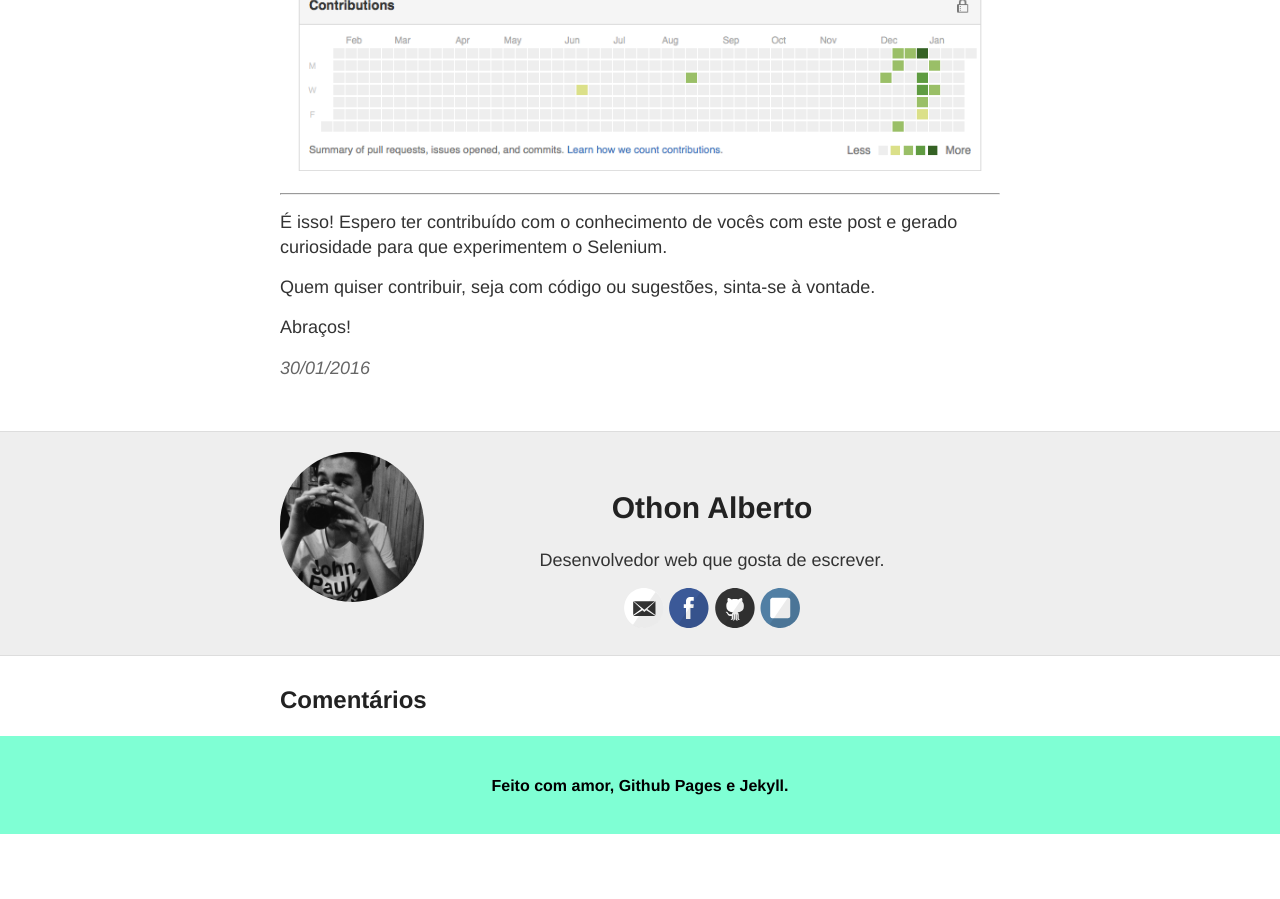
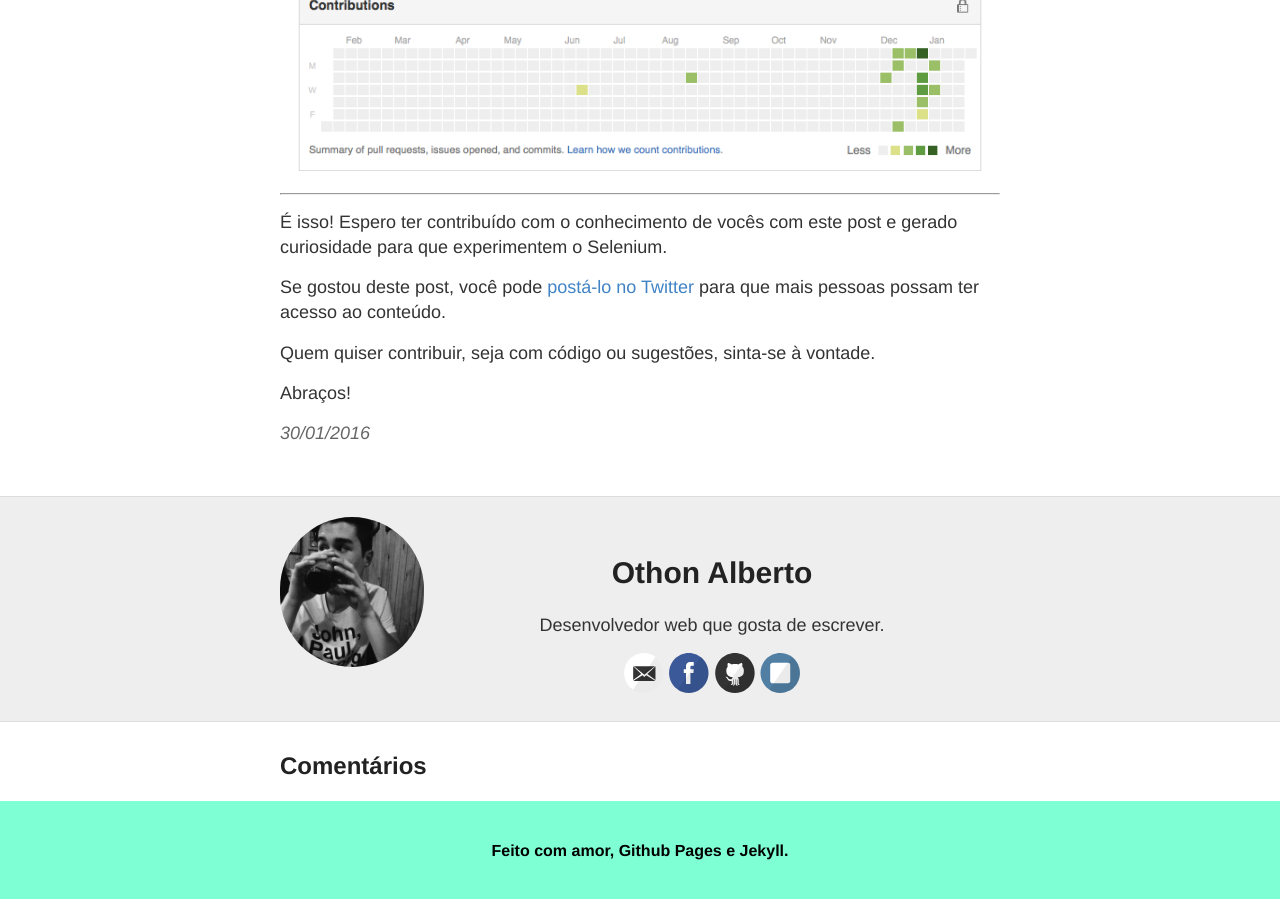
Before and after one commit to othonalberto/othonalberto.github.io, a Jekyll site: the page built from _posts/2016-01-30-Salvando-gráfico-de-contribuições-do-Github-com-Python-e-Selenium.md, in a window 1280 px wide and 900 px high, scrolled down 3775 px. Built offline with Jekyll 4.4.1, drawn with Linux system fonts in a browser that asks for light colours; Markdown is read by kramdown in place of the engine named in the settings; comment, search, counter and statistics services are not loaded; before the commit the page ends 4609 px from its top, so only the background shows below that.

Commit message:
Adiciona tweet para o post 2

````diff
--- a/_posts/2016-01-30-Salvando-gráfico-de-contribuições-do-Github-com-Python-e-Selenium.md
+++ b/_posts/2016-01-30-Salvando-gráfico-de-contribuições-do-Github-com-Python-e-Selenium.md
@@ -118,6 +118,8 @@ Este será o resultado. O nome do arquivo, no meu caso, ficou ```"2016-01-24_git
 -----
 É isso! Espero ter contribuído com o conhecimento de vocês com este post e gerado curiosidade para que experimentem o Selenium.
 
+Se gostou deste post, você pode <a target="_blank" href="http://ctt.ec/8wUuy">postá-lo no Twitter</a> para que mais pessoas possam ter acesso ao conteúdo.
+
 Quem quiser contribuir, seja com código ou sugestões, sinta-se à vontade.
 
 Abraços!
````
